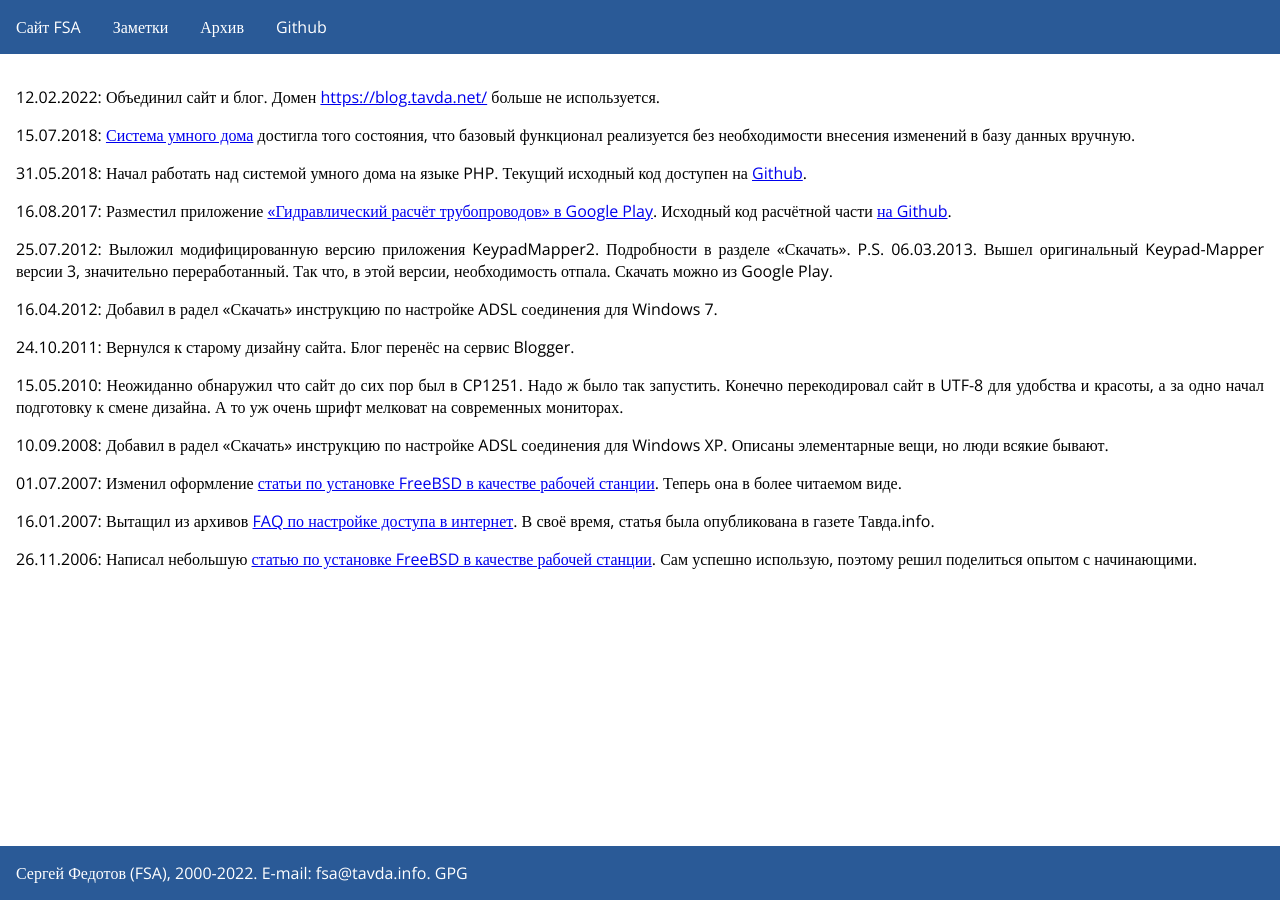
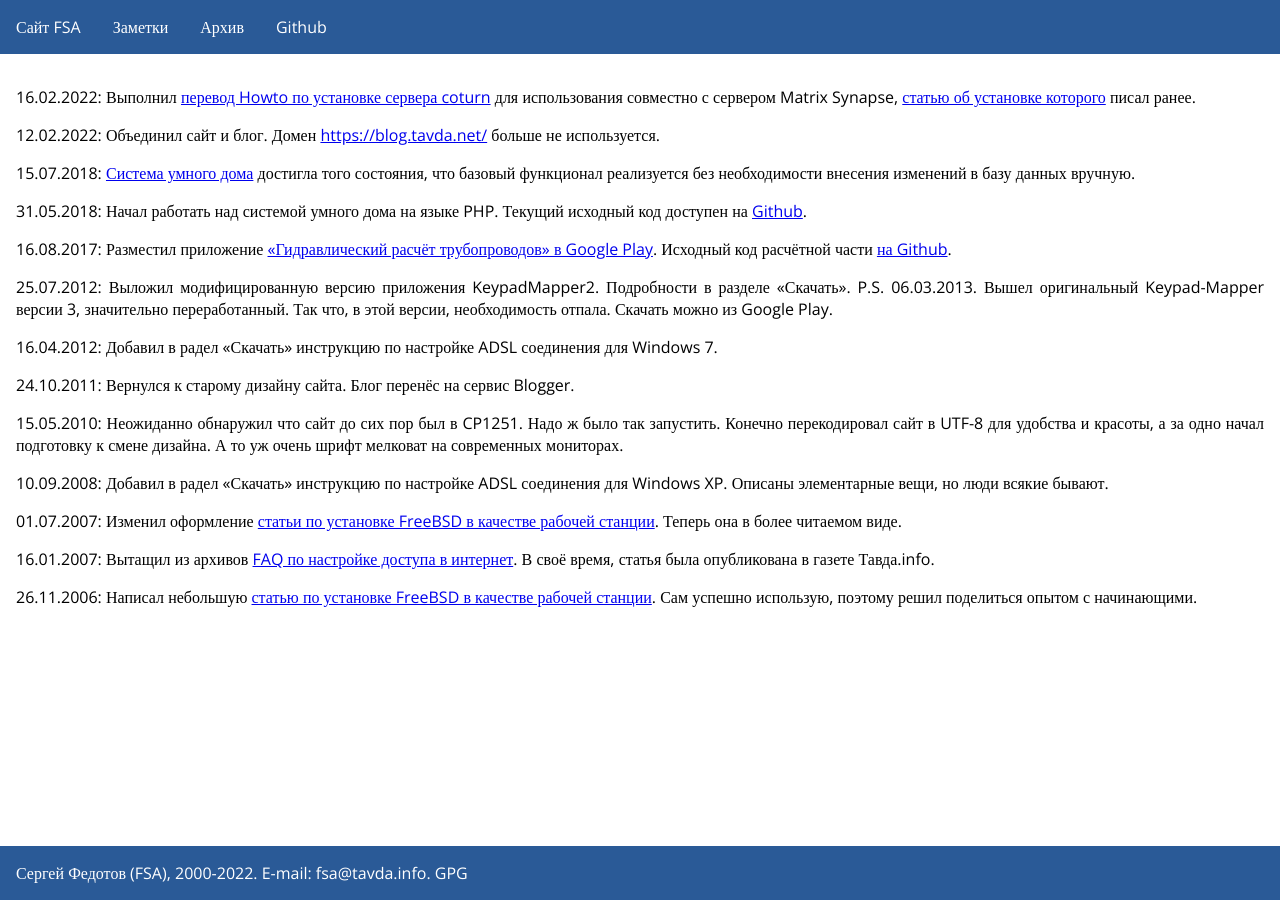
Before and after one commit to fsa/site, a Jekyll site: the page built from index.md, in a window 1280 px wide. Built offline with Jekyll 4.4.1, drawn with Linux system fonts in a browser that asks for light colours.

Commit message:
Анонс статьи по установке coturn на главной странице сайта.

```diff
--- a/index.md
+++ b/index.md
@@ -2,6 +2,8 @@
 layout: default
 title: Сайт FSA
 ---
+16.02.2022: Выполнил [перевод Howto по установке сервера coturn](/matrix-coturn) для использования совместно с сервером Matrix Synapse, [статью об установке которого](/matrix/) писал ранее.
+
 12.02.2022: Объединил сайт и блог. Домен <https://blog.tavda.net/> больше не используется.
 
 15.07.2018: [Система умного дома](https://shcc.ru/) достигла того состояния, что базовый функционал реализуется без необходимости внесения изменений в базу данных вручную.
```
